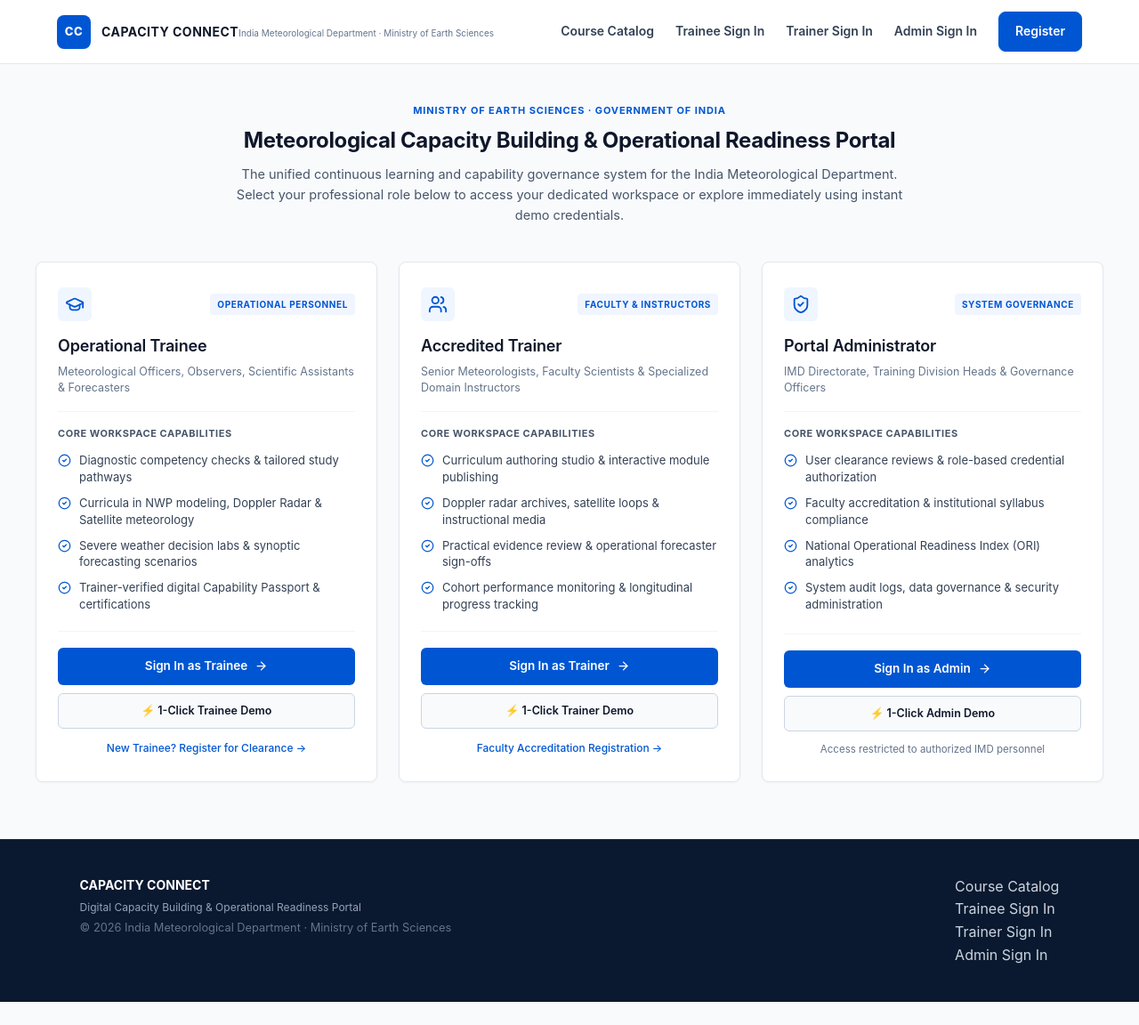
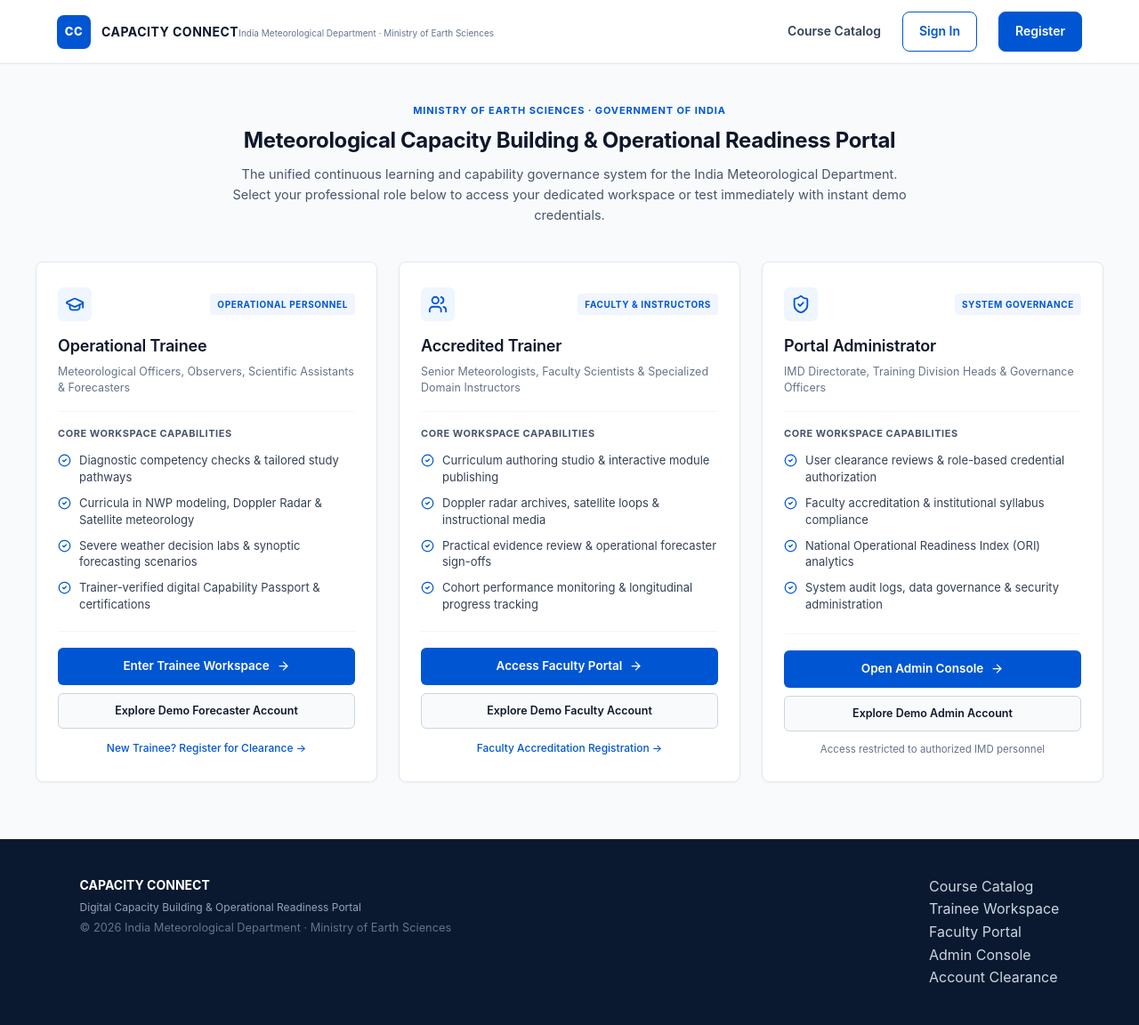
Before and after one commit to Gopal230/Capacity_Connect_26075, a React (Vite) app: page / in a window 1280 px wide. Shown: the whole page at 89% size. Before the commit the page ends 1126 px from the top, so only its background shows below. Built offline with nearby package versions, Linux system fonts and the light colour scheme.

Commit message:
Eliminate repetitive Sign In buttons across navbar, role cards, and footer

```diff
--- a/src/pages/public/HomePage.tsx
+++ b/src/pages/public/HomePage.tsx
@@ -37,9 +37,9 @@
 
         <nav className={menu ? "show" : ""}>
           <Link to="/courses" onClick={() => setMenu(false)}>Course Catalog</Link>
-          <Link to="/login?role=trainee" onClick={() => setMenu(false)}>Trainee Sign In</Link>
-          <Link to="/login?role=trainer" onClick={() => setMenu(false)}>Trainer Sign In</Link>
-          <Link to="/login?role=admin" onClick={() => setMenu(false)}>Admin Sign In</Link>
+          <Link to="/login" className="btn btn-secondary btn-sm" onClick={() => setMenu(false)}>
+            Sign In
+          </Link>
           <Link to="/register" className="btn btn-primary btn-sm" onClick={() => setMenu(false)}>
             Register
           </Link>
@@ -58,11 +58,11 @@
           </h1>
           <p className="gateway-desc">
             The unified continuous learning and capability governance system for the India Meteorological Department.
-            Select your professional role below to access your dedicated workspace or explore immediately using instant demo credentials.
+            Select your professional role below to access your dedicated workspace or test immediately with instant demo credentials.
           </p>
         </section>
 
-        {/* 3-PART ROLE DIVISION - CLEAN ENTERPRISE ARCHITECTURE */}
+        {/* 3-PART ROLE DIVISION - DISTINCT, NON-REPETITIVE ACTIONS */}
         <section className="three-part-container">
           {/* =========================================
               PART 1: OPERATIONAL TRAINEE
@@ -105,14 +105,14 @@
 
             <div className="part-actions">
               <Link to="/login?role=trainee" className="btn btn-role-primary">
-                Sign In as Trainee <ArrowRight size={15} />
+                Enter Trainee Workspace <ArrowRight size={15} />
               </Link>
               <button
                 type="button"
                 className="btn btn-role-demo"
                 onClick={() => quickLogin("trainee")}
               >
-                ⚡ 1-Click Trainee Demo
+                Explore Demo Forecaster Account
               </button>
               <Link to="/register?role=trainee" className="part-register-link">
                 New Trainee? Register for Clearance →
@@ -161,14 +161,14 @@
 
             <div className="part-actions">
               <Link to="/login?role=trainer" className="btn btn-role-primary">
-                Sign In as Trainer <ArrowRight size={15} />
+                Access Faculty Portal <ArrowRight size={15} />
               </Link>
               <button
                 type="button"
                 className="btn btn-role-demo"
                 onClick={() => quickLogin("trainer")}
               >
-                ⚡ 1-Click Trainer Demo
+                Explore Demo Faculty Account
               </button>
               <Link to="/register?role=trainer" className="part-register-link">
                 Faculty Accreditation Registration →
@@ -217,14 +217,14 @@
 
             <div className="part-actions">
               <Link to="/login?role=admin" className="btn btn-role-primary">
-                Sign In as Admin <ArrowRight size={15} />
+                Open Admin Console <ArrowRight size={15} />
               </Link>
               <button
                 type="button"
                 className="btn btn-role-demo"
                 onClick={() => quickLogin("admin")}
               >
-                ⚡ 1-Click Admin Demo
+                Explore Demo Admin Account
               </button>
               <span className="part-admin-notice">
                 Access restricted to authorized IMD personnel
@@ -243,9 +243,10 @@
         </div>
         <div className="footer-links">
           <Link to="/courses">Course Catalog</Link>
-          <Link to="/login?role=trainee">Trainee Sign In</Link>
-          <Link to="/login?role=trainer">Trainer Sign In</Link>
-          <Link to="/login?role=admin">Admin Sign In</Link>
+          <Link to="/login?role=trainee">Trainee Workspace</Link>
+          <Link to="/login?role=trainer">Faculty Portal</Link>
+          <Link to="/login?role=admin">Admin Console</Link>
+          <Link to="/register">Account Clearance</Link>
         </div>
       </footer>
     </div>
```
